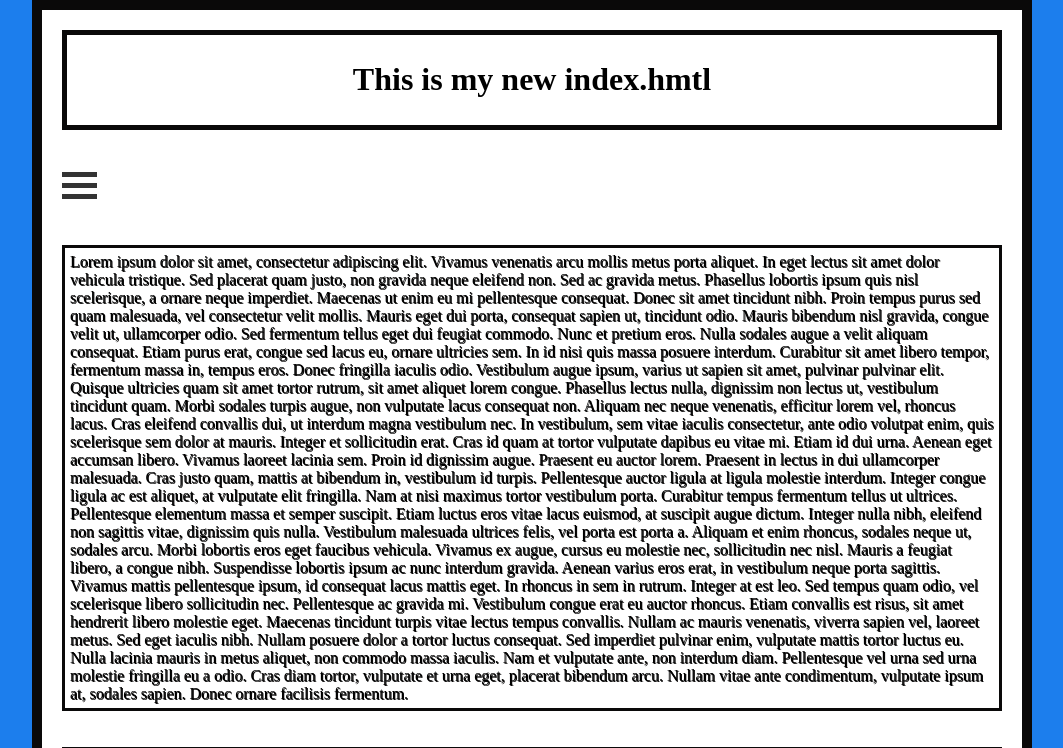
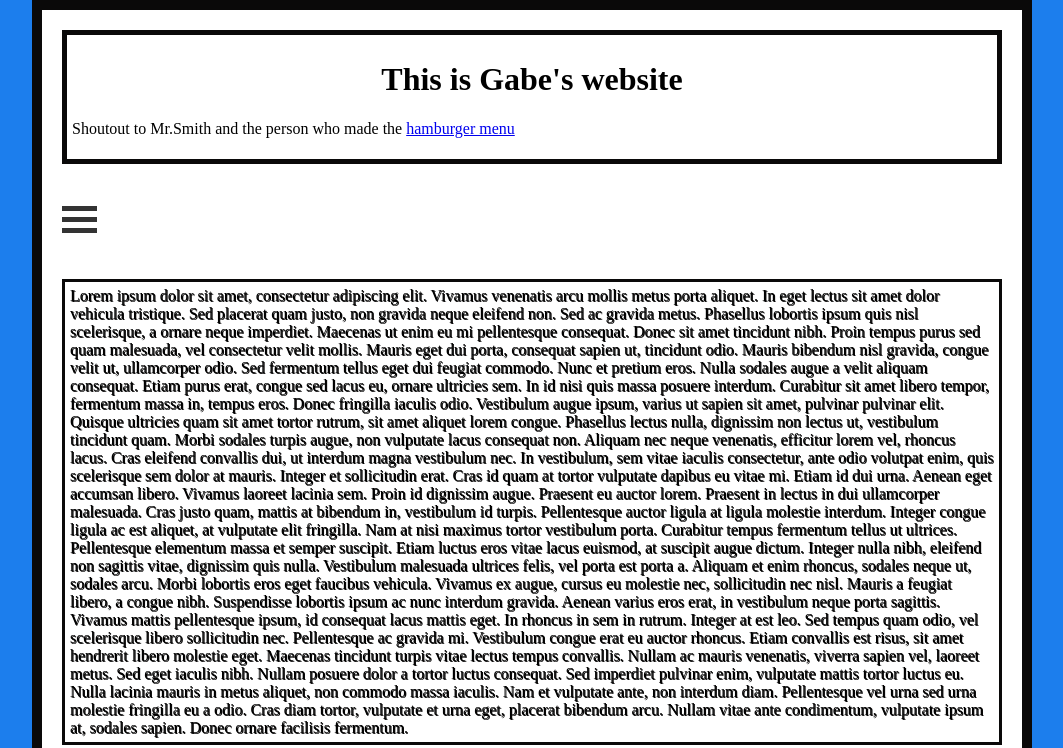
Before and after one commit to Poppyfresh/Poppyfresh.github.io, a website: page index.html in a window 1280 px wide. Shown: the top 748 px of the page, without its empty margins (108-1171 px from the left). Drawn offline with Linux system fonts and the light colour scheme.

Commit message:
Second home update 5/24/2022

```diff
--- a/index.html
+++ b/index.html
@@ -12,7 +12,8 @@
 <body>
   <div id="content">
     <div id="headerBox">
-      <h1>This is my new index.hmtl</h1>
+      <h1>This is Gabe's website</h1>
+      <p>Shoutout to Mr.Smith and the person who made the <a href="https://www.w3schools.com/howto/howto_css_menu_icon.asp">hamburger menu</a></p>
     </div>
     <div class="space">
 
```
